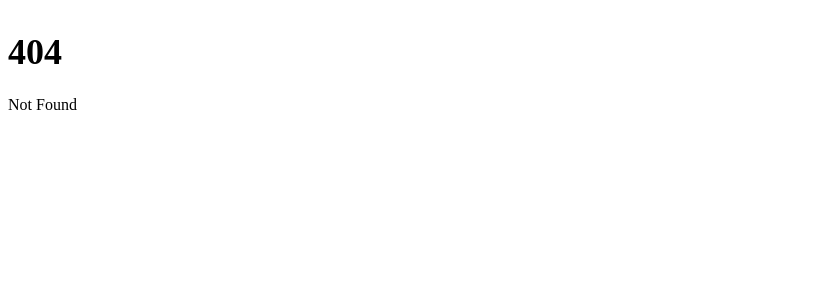
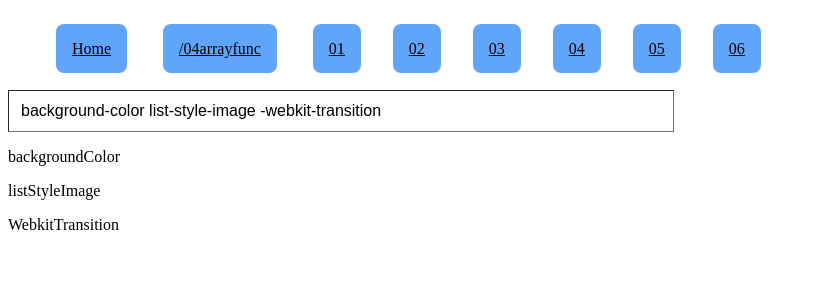
Before and after one commit to henrikvilhelmberglund/frontend-projekt-23-svelte, a SvelteKit app: page /04arrayfunc/05 in a window 1280 px wide. Before the commit this address had no page. Shown: the top 300 px of the page, without its empty margins (0-816 px from the left). Built offline with nearby package versions, Linux system fonts and the light colour scheme.

Commit message:
feat: :sparkles: add arrayfunc svelte versions

```diff
--- /dev/null
+++ b/src/routes/04arrayfunc/+layout.svelte
@@ -0,0 +1,12 @@
+<script>
+	import Nav from "$lib/Nav.svelte";
+	let routes = ["01", "02", "03", "04", "05", "06"];
+	let prefix = "/04arrayfunc";
+	let js = true;
+</script>
+
+<Nav {routes} {prefix} />
+<slot />
+
+<style>
+</style>
--- /dev/null
+++ b/src/routes/04arrayfunc/01/+page.svelte
@@ -0,0 +1,31 @@
+<script>
+	const validationResults = [
+		{
+			field: "name",
+			error: "Name is too short"
+		},
+		{
+			field: "description",
+			error: "Description is too long"
+		},
+		{
+			field: "price",
+			error: "Price is not a number"
+		},
+		{
+			field: "terms",
+			error: "Terms and conditions are not accepted"
+		}
+	];
+</script>
+
+<div id="errors">
+	{#each validationResults as { field, error }}
+		<p>
+			{field}: {error}
+		</p>
+	{/each}
+</div>
+
+<style>
+</style>
--- /dev/null
+++ b/src/routes/04arrayfunc/02/+page.svelte
@@ -0,0 +1 @@
+skip
--- /dev/null
+++ b/src/routes/04arrayfunc/03/+page.svelte
@@ -0,0 +1,35 @@
+<script>
+	// Ska bli [3, 1] om range är 1 - 4
+	let min = 1;
+	let max = 4;
+	$: values = "5,3,8,1";
+	// let result = filterMe(values, 1, 4);
+	function filterMe(array, min, max) {
+		array = array.filter((item) => {
+			if (item >= +min && item <= +max) {
+				// console.log(array);
+				return item;
+			}
+		});
+		return array;
+	}
+</script>
+
+<label for="">
+	Array
+	<input type="text" bind:value={values} />
+</label>
+<label for="">
+	min
+	<input type="text" bind:value={min} />
+</label>
+<label for="">
+	max
+	<input type="text" bind:value={max} />
+</label>
+<p class="text-4xl">
+	{filterMe(values.split(","), min, max)}
+</p>
+
+<style>
+</style>
--- /dev/null
+++ b/src/routes/04arrayfunc/04/+page.svelte
@@ -0,0 +1,31 @@
+<script>
+	const employees = [
+		{
+			firstname: "John",
+			lastname: "Doe",
+			role: "Fixer"
+		},
+		{
+			firstname: "Jane",
+			lastname: "Doe",
+			role: "Faxer"
+		},
+		{
+			firstname: "Robin",
+			lastname: "Hood",
+			role: "Fox"
+		}
+	];
+	let mappedEmployees = employees.map((person) => {
+		return person.firstname + " " + person.lastname;
+	});
+	console.log(mappedEmployees);
+	// Resultatet skall bli: ['John Doe', 'Jane Doe', 'Robin Hood']
+</script>
+
+<p>
+	{mappedEmployees}
+</p>
+
+<style>
+</style>
--- /dev/null
+++ b/src/routes/04arrayfunc/05/+page.svelte
@@ -0,0 +1,44 @@
+<script>
+	/*
+      Resultatet skall bli:
+      backgroundColor
+      listStyleImage
+      WebkitTransition (notera stort W)
+    */
+	let styles = "background-color list-style-image -webkit-transition";
+	function toCamelCase(inputArray) {
+		inputArray = inputArray.split(" ");
+		let addCaps = 0;
+
+		let camelStyles = inputArray.map((style) => {
+			let editedStyle = style.split("").map((char) => {
+				// console.log(style);
+				// let editedStyle = style.split("").map((char) => {
+				if (char === "-") {
+					char = "";
+					addCaps = 1;
+				} else if (addCaps) {
+					char = char.toUpperCase();
+					addCaps = 0;
+				}
+				return char;
+				// });
+				// console.log(editedStyle.join(""));
+			});
+			return editedStyle.join("");
+		});
+		return camelStyles;
+	}
+
+	// console.log(toCamelCase(styles));
+</script>
+
+<input type="text" class="w-[50vw]" bind:value={styles} />
+{#each toCamelCase(styles) as style}
+	<p>
+		{style}
+	</p>
+{/each}
+
+<style>
+</style>
--- /dev/null
+++ b/src/routes/04arrayfunc/06/+page.svelte
@@ -0,0 +1,25 @@
+<script>
+	let numbers = "1 2 3 4 5";
+	let even = numbers.split(" ").filter((num) => num % 2 === 0);
+
+	function antifilter(input, func) {
+		input = input.split(" ");
+		let found = input.filter((a) => {
+			return !eval(func);
+		});
+		return found;
+	}
+	// console.log(numbers.filter((a) => a % 2 === 0));
+	// console.log(antifilter(numbers, "a % 2 === 0"));
+</script>
+
+<input type="text" bind:value={numbers} />
+<p>
+	Even: {numbers.split(" ").filter((a) => a % 2 === 0)}
+</p>
+<p>
+	Odd: {antifilter(numbers, "a % 2 === 0")}
+</p>
+
+<style>
+</style>
```
Also changed, not shown: src/routes/04arrayfunc/+page.svelte (added).
